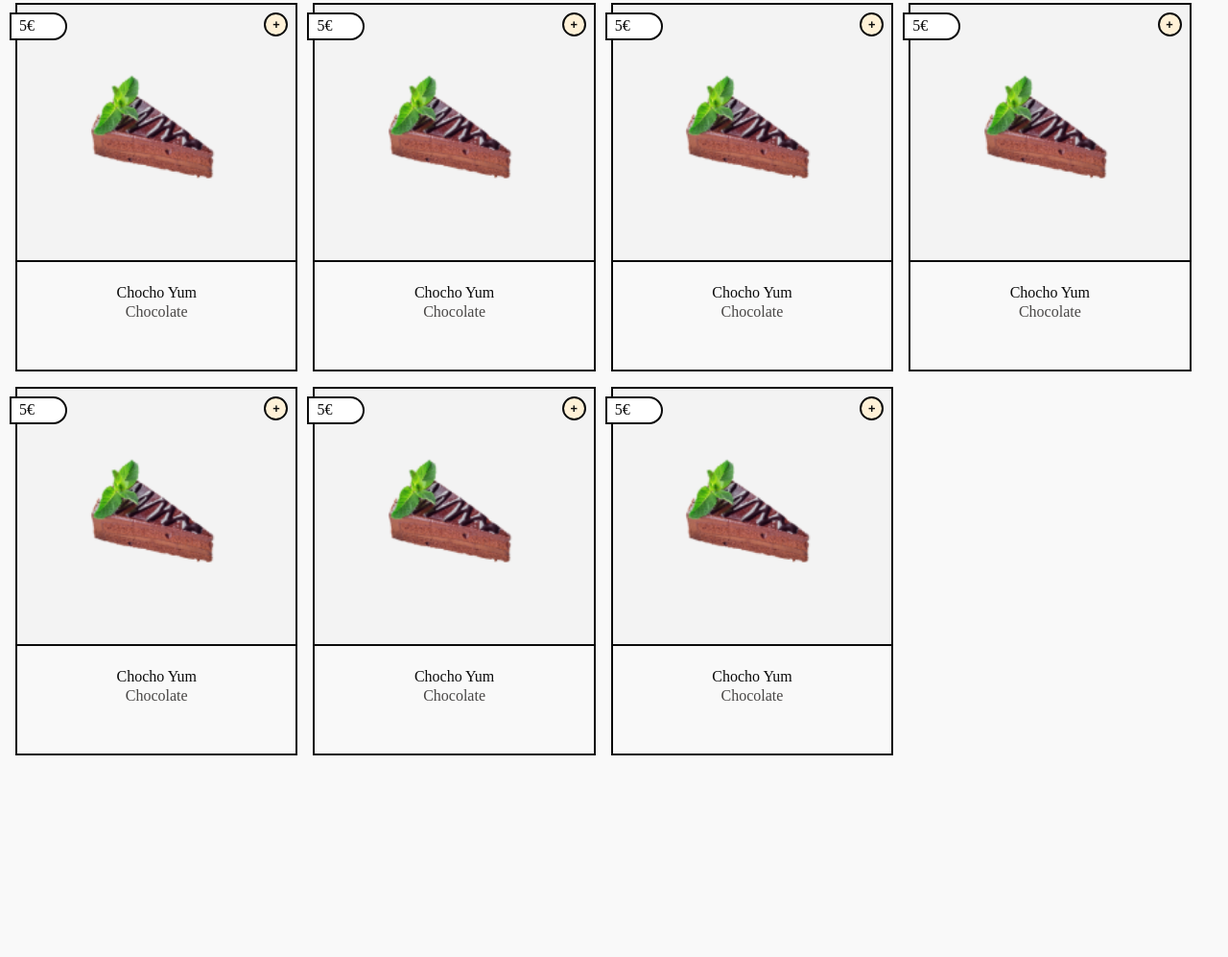
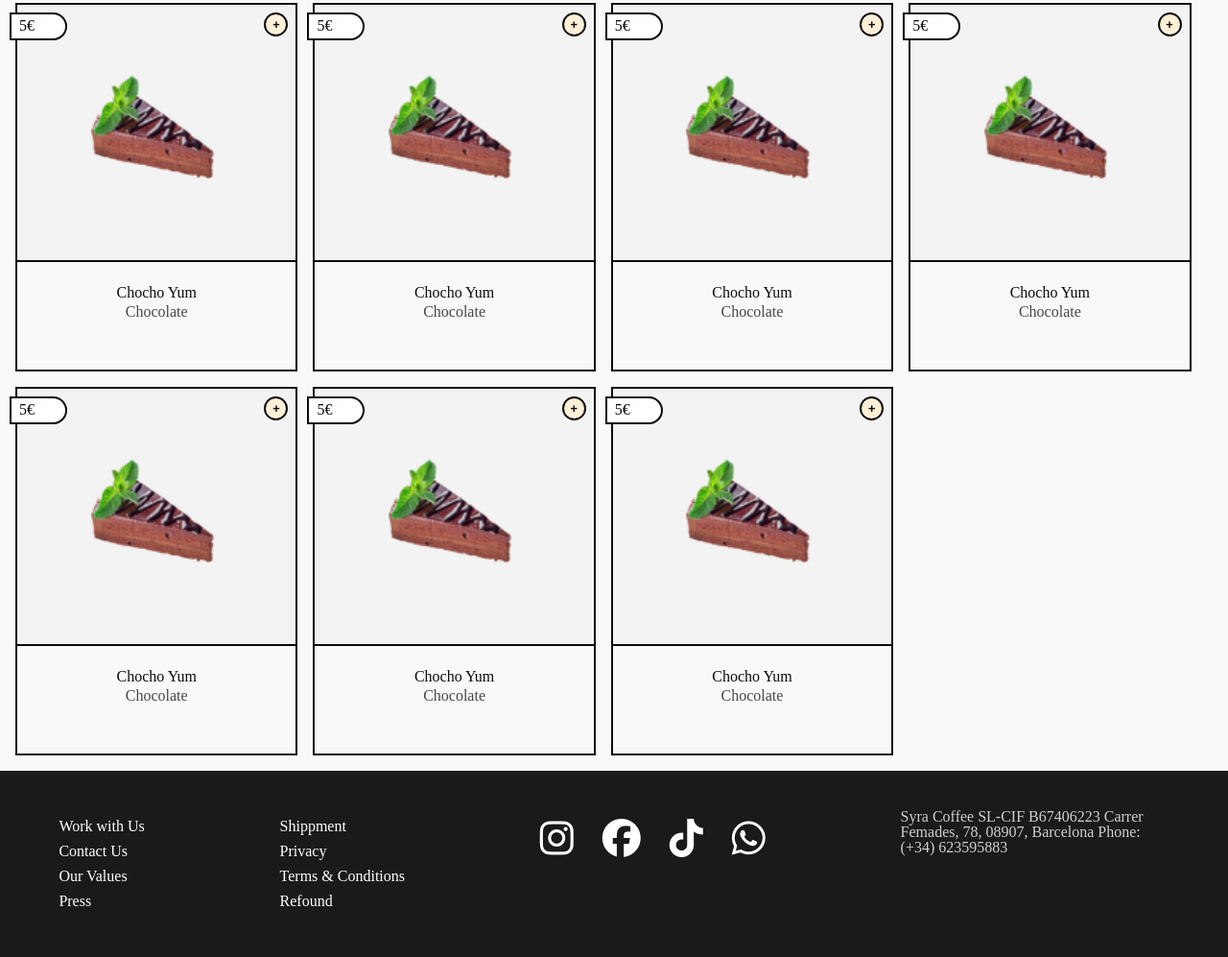
Before and after one commit to project-assigments-p2-singulaars/ecommerce-miyum, a website with bundled scripts: page src/index.html in a window 1280 px wide. Shown: the part 1173-2170 px from the top of the page at 96% size. Before the commit the page ends 1976 px from the top, so only its background shows below. Built offline with nearby package versions, Linux system fonts and the light colour scheme.

Commit message:
feature: basic html & css for footer

```diff
--- a/src/lib/app.js
+++ b/src/lib/app.js
@@ -6,6 +6,7 @@ import { headerTopNav } from "./headerTopNav.js";
 import { heroStarred } from "./heroStarred.js";
 import { valuesComponent } from "./valuesComponent.js";
 import { favoritesProducts } from "./favoritesProducts.js";
+import { footerSection } from "./footer.js";
 
 document.addEventListener('DOMContentLoaded', initApp);
 
@@ -78,5 +79,6 @@ function initApp(){
   favoritesProducts();
   productsComponent( productsData );
   navbar();
+  footerSection();
 
 }
--- /dev/null
+++ b/src/lib/footer.js
@@ -0,0 +1,41 @@
+
+
+export function footerSection( ){
+
+  const footerEl = document.createElement('footer');
+  footerEl.classList.add('main-footer', 'padding-wrap');
+
+  footerEl.innerHTML = /* html */`
+    <div class="main-footer__col1">
+      <ul class="col1__list">
+        <li class="list__item"><a href="#">Work with Us</a></li>
+        <li class="list__item"><a href="#">Contact Us</a></li>
+        <li class="list__item"><a href="#">Our Values</a></li>
+        <li class="list__item"><a href="#">Press</a></li>
+      </ul>
+    </div>
+    <div class="main-footer__col2">
+      <ul class="col2__list">
+        <li class="list__item"><a href="#">Shippment</a></li>
+        <li class="list__item"><a href="#">Privacy</a></li>
+        <li class="list__item"><a href="#">Terms & Conditions</a></li>
+        <li class="list__item"><a href="#">Refound</a></li>
+      </ul>
+    </div>
+    <div class="main-footer__col3">
+      <ul class="col3__list">
+        <li class="list__item"><a href="#"><i class='fa-brands fa-instagram'></i></a></li>
+        <li class="list__item"><a href="#"><i class='fa-brands fa-facebook'></i></a></li>
+        <li class="list__item"><a href="#"><i class='fa-brands fa-tiktok'></i></a></li>
+        <li class="list__item"><a href="#"><i class='fa-brands fa-whatsapp'></i></a></li>
+      </ul>
+    </div>
+    <div class="main-footer__col4">
+      <p>Syra Coffee SL-CIF B67406223
+      Carrer Femades, 78, 08907, Barcelona
+      Phone:(+34) 623595883</p>
+    </div>
+  `;
+
+  document.body.appendChild(footerEl);
+}
--- /dev/null
+++ b/src/static/styles/sass/_footer.scss
@@ -0,0 +1,79 @@
+
+footer.main-footer{
+  padding-bottom: 100px;
+  padding-top: 40px;
+  display: flex;
+  gap: 50px;
+  flex-direction: column;
+  background-color: #1C1919;
+  color: white;
+  font-weight: 500;
+  text-align: center;
+
+  li{
+    margin: 10px 0;
+  }
+
+  a:hover{
+    text-decoration: underline;
+  }
+
+  .col3__list{
+    display: flex;
+    justify-content: center;
+    gap: 30px;
+    font-size: 3rem;
+  }
+
+  .main-footer__col4{
+    color: #D0CECE;
+  }
+}
+
+
+@media screen and (width > 600px) {
+  footer.main-footer{
+
+    flex-direction: row;
+    flex-wrap: wrap;
+    justify-content: center;
+
+    .main-footer__col1{
+      width: 40vw;
+    }
+
+    .main-footer__col2{
+      width: 40vw;
+    }
+
+  }
+}
+
+@media screen and (width > 800px) {
+
+  footer.main-footer{
+    flex-direction: row;
+    padding-bottom: 40px;
+    justify-content: space-around;
+    flex-wrap: nowrap;
+    text-align: left;
+
+    .main-footer__col1{
+      width: auto;
+    }
+
+    .main-footer__col2{
+      width: auto;
+    }
+
+    .col3__list{
+      gap: 30px;
+      font-size: 2.5rem;
+    }
+
+    .main-footer__col4{
+      width: 280px;
+    }
+  }
+
+}
--- a/src/static/styles/sass/styles.scss
+++ b/src/static/styles/sass/styles.scss
@@ -7,3 +7,4 @@
 @import './favorites-products';
 @import './burger-menu';
 @import './bottom-nav-bar';
+@import './footer';
```
Also changed, not shown: src/static/styles/css/styles.css, 1 other file.
